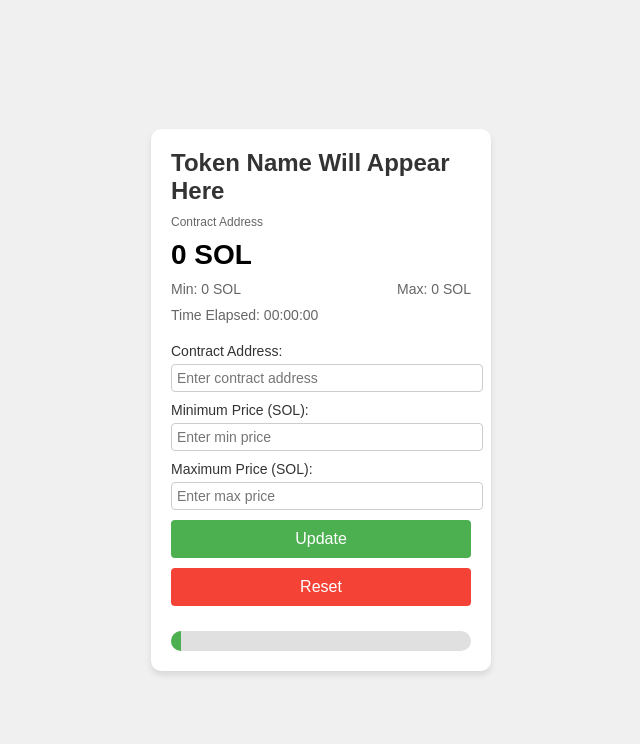
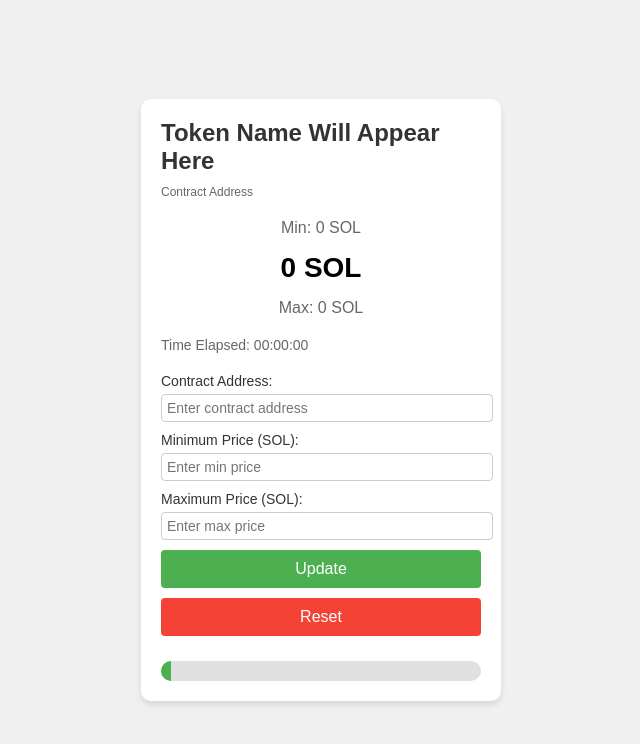
Before and after one commit to marselbait/dlmmchckr, a plain HTML site: page index.html in a window 1280 px wide. Shown: the whole page, without its empty margins (319-959 px from the left). Drawn offline with nearby package versions, Linux system fonts and the light colour scheme.

Commit message:
Update index.html

```diff
--- a/index.html
+++ b/index.html
@@ -19,7 +19,7 @@
             border-radius: 10px;
             box-shadow: 0 4px 6px rgba(0, 0, 0, 0.1);
             padding: 20px;
-            width: 300px;
+            width: 320px;
         }
         .contractAddress {
             font-size: 12px;
@@ -33,18 +33,22 @@
             margin-bottom: 10px;
             color: #333;
         }
+        .price-container {
+            display: flex;
+            flex-direction: column;
+            align-items: center;
+            margin: 15px 0;
+        }
         .price {
             font-size: 28px;
             font-weight: bold;
             margin: 10px 0;
             transition: color 0.3s ease;
         }
-        .range {
-            display: flex;
-            justify-content: space-between;
-            margin-bottom: 10px;
-            font-size: 14px;
+        .min-max-price {
+            font-size: 16px;
             color: #666;
+            margin: 5px 0;
         }
         .input-group {
             margin-bottom: 10px;
@@ -114,10 +118,10 @@
     <div class="card" id="dashboard">
         <div id="tokenName" class="tokenName">Token Name Will Appear Here</div>
         <div id="contractAddress" class="contractAddress">Contract Address</div>
-        <div class="price" id="price">0 SOL</div>
-        <div class="range">
-            <span id="minPrice">Min: 0 SOL</span>
-            <span id="maxPrice">Max: 0 SOL</span>
+        <div class="price-container">
+            <div id="minPrice" class="min-max-price">Min: 0 SOL</div>
+            <div class="price" id="price">0 SOL</div>
+            <div id="maxPrice" class="min-max-price">Max: 0 SOL</div>
         </div>
         <div id="timeElapsed">Time Elapsed: 00:00:00</div>
         <div class="input-group">
@@ -126,11 +130,11 @@
         </div>
         <div class="input-group">
             <label for="minInput">Minimum Price (SOL):</label>
-            <input type="number" id="minInput" placeholder="Enter min price">
+            <input type="number" id="minInput" placeholder="Enter min price" step="0.000000000001">
         </div>
         <div class="input-group">
             <label for="maxInput">Maximum Price (SOL):</label>
-            <input type="number" id="maxInput" placeholder="Enter max price">
+            <input type="number" id="maxInput" placeholder="Enter max price" step="0.000000000001">
         </div>
         <button onclick="updateSettings()">Update</button>
         <button id="resetButton" onclick="resetDashboard()">Reset</button>
@@ -270,7 +274,7 @@
             const tokenNameElement = document.getElementById('tokenName');
             const priceIndicator = document.getElementById('priceIndicator');
 
-            priceElement.textContent = `${price.toFixed(6)} SOL`;
+            priceElement.textContent = `${price.toFixed(12)} SOL`;
             tokenNameElement.textContent = tokenName;
 
             if (price >= minPrice && price <= maxPrice) {
```
